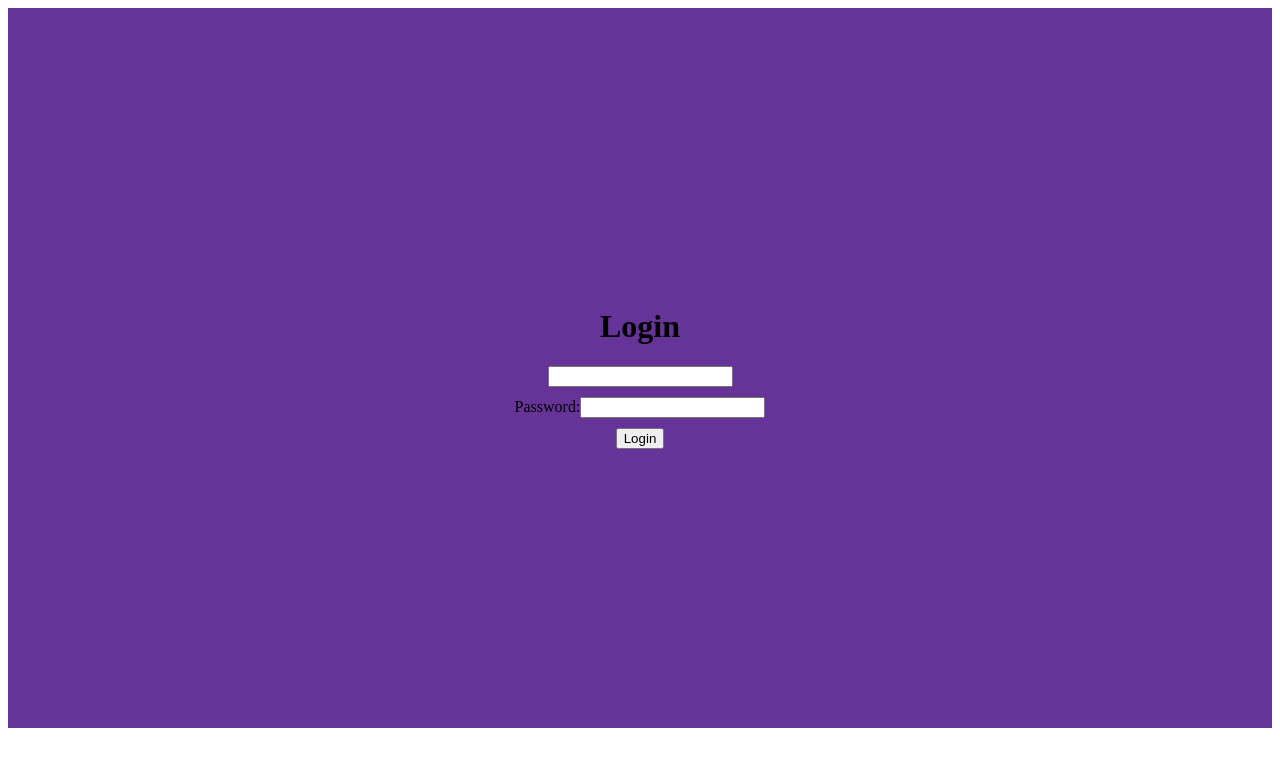
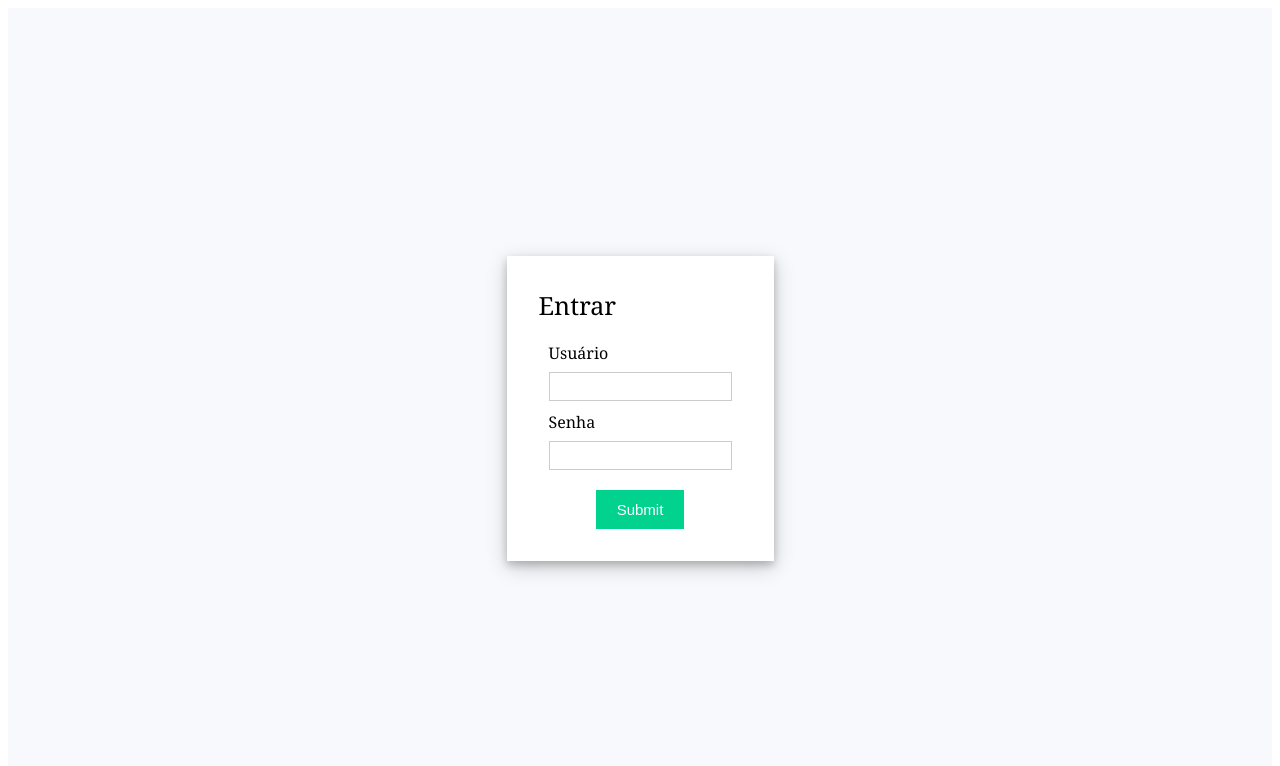
Before and after one commit to JoaoMMenezes/TP1-engsoft, a React (Create React App) app in the folder frontend/ru-manager/: page / in a window 1280 px wide. Shown: the top 766 px of the page. Built offline with nearby package versions, Linux system fonts and the light colour scheme.

Commit message:
[ADD] Login styled

```diff
--- a/frontend/ru-manager/src/Pages/Landing/landing.css
+++ b/frontend/ru-manager/src/Pages/Landing/landing.css
@@ -1,25 +1,63 @@
-div {
-  height: 90vh;
-  background-color: rebeccapurple;
+.app {
+  font-family: sans-serif;
   display: flex;
   align-items: center;
   justify-content: center;
+  flex-direction: column;
+  gap: 20px;
+  height: 100vh;
+  font-family: Cambria, Cochin, Georgia, Times, "Times New Roman", serif;
+  background-color: #f8f9fd;
 }
 
-form {
-    display: flex;
-    flex-direction: column;
-    align-items: center;
-    justify-content: center;
+input[type="text"],
+input[type="password"] {
+  height: 25px;
+  border: 1px solid rgba(0, 0, 0, 0.2);
 }
 
-input[type="number"],
-input[type="password"] {
-    margin-bottom: 10px;
+input[type="submit"] {
+  margin-top: 10px;
+  cursor: pointer;
+  font-size: 15px;
+  background: #01d28e;
+  border: 1px solid #01d28e;
+  color: #fff;
+  padding: 10px 20px;
 }
 
-input::-webkit-outer-spin-button,
-input::-webkit-inner-spin-button {
-  -webkit-appearance: none;
-  margin: 0;
+input[type="submit"]:hover {
+  background: #6cf0c2;
 }
+
+.button-container {
+  display: flex;
+  justify-content: center;
+}
+
+.login-form {
+  background-color: white;
+  padding: 2rem;
+  box-shadow: 0 4px 8px 0 rgba(0, 0, 0, 0.2), 0 6px 20px 0 rgba(0, 0, 0, 0.19);
+}
+
+.list-container {
+  display: flex;
+}
+
+.error {
+  color: red;
+  font-size: 12px;
+}
+
+.title {
+  font-size: 25px;
+  margin-bottom: 20px;
+}
+
+.input-container {
+  display: flex;
+  flex-direction: column;
+  gap: 8px;
+  margin: 10px;
+}
--- a/frontend/ru-manager/src/Pages/Landing/landing.js
+++ b/frontend/ru-manager/src/Pages/Landing/landing.js
@@ -2,40 +2,83 @@
 import './landing.css'
 
 function Landing() {
-  const [id, setId] = useState('');
-  const [password, setPassword] = useState('');
+  // React States
+  const [errorMessages, setErrorMessages] = useState({});
+  const [isSubmitted, setIsSubmitted] = useState(false);
 
-  const handleSubmit = (e) => {
-    e.preventDefault();
-    console.log('ID:', id);
-    console.log('Password:', password);
+  // User Info - TODO: colletc from db
+  const database = [
+    {
+      username: "user1",
+      password: "pass1"
+    },
+    {
+      username: "user2",
+      password: "pass2"
+    }
+  ];
+
+  const errors = {
+    uname: "invalid username",
+    pass: "invalid password"
   };
 
+  const handleSubmit = (event) => {
+    //Prevent page reload
+    event.preventDefault();
+
+    var { uname, pass } = document.forms[0];
+
+    // Find user login info
+    const userData = database.find((user) => user.username === uname.value);
+
+    // Compare user info
+    if (userData) {
+      if (userData.password !== pass.value) {
+        // Invalid password
+        setErrorMessages({ name: "pass", message: errors.pass });
+      } else {
+        setIsSubmitted(true);
+      }
+    } else {
+      // Username not found
+      setErrorMessages({ name: "uname", message: errors.uname });
+    }
+  };
+
+  // Generate JSX code for error message
+  const renderErrorMessage = (name) =>
+    name === errorMessages.name && (
+      <div className="error">{errorMessages.message}</div>
+    );
+
+  // JSX code for login form
+  const renderForm = (
+    <div className="form">
+      <form onSubmit={handleSubmit}>
+        <div className="input-container">
+          <label>Usuário </label>
+          <input type="text" name="uname" required />
+          {renderErrorMessage("uname")}
+        </div>
+        <div className="input-container">
+          <label>Senha </label>
+          <input type="password" name="pass" required />
+          {renderErrorMessage("pass")}
+        </div>
+        <div className="button-container">
+          <input type="submit" />
+        </div>
+      </form>
+    </div>
+  );
+
   return (
-    <div>
-      <form onSubmit={handleSubmit}>
-        <h1>Login</h1>
-        <label>
-
-          <input
-
-            required
-            type="number"
-            value={id}
-            onChange={(e) => setId(e.target.value)}
-          />
-        </label>
-        <label>
-          Password:
-          <input
-            required
-            type="password"
-            value={password}
-            onChange={(e) => setPassword(e.target.value)}
-          />
-        </label>
-        <button type="submit">Login</button>
-      </form>
+    <div className="app">
+      <div className="login-form">
+        <div className="title">Entrar</div>
+        {isSubmitted ? <div>User is successfully logged in</div> : renderForm}
+      </div>
     </div>
   );
 }
```
